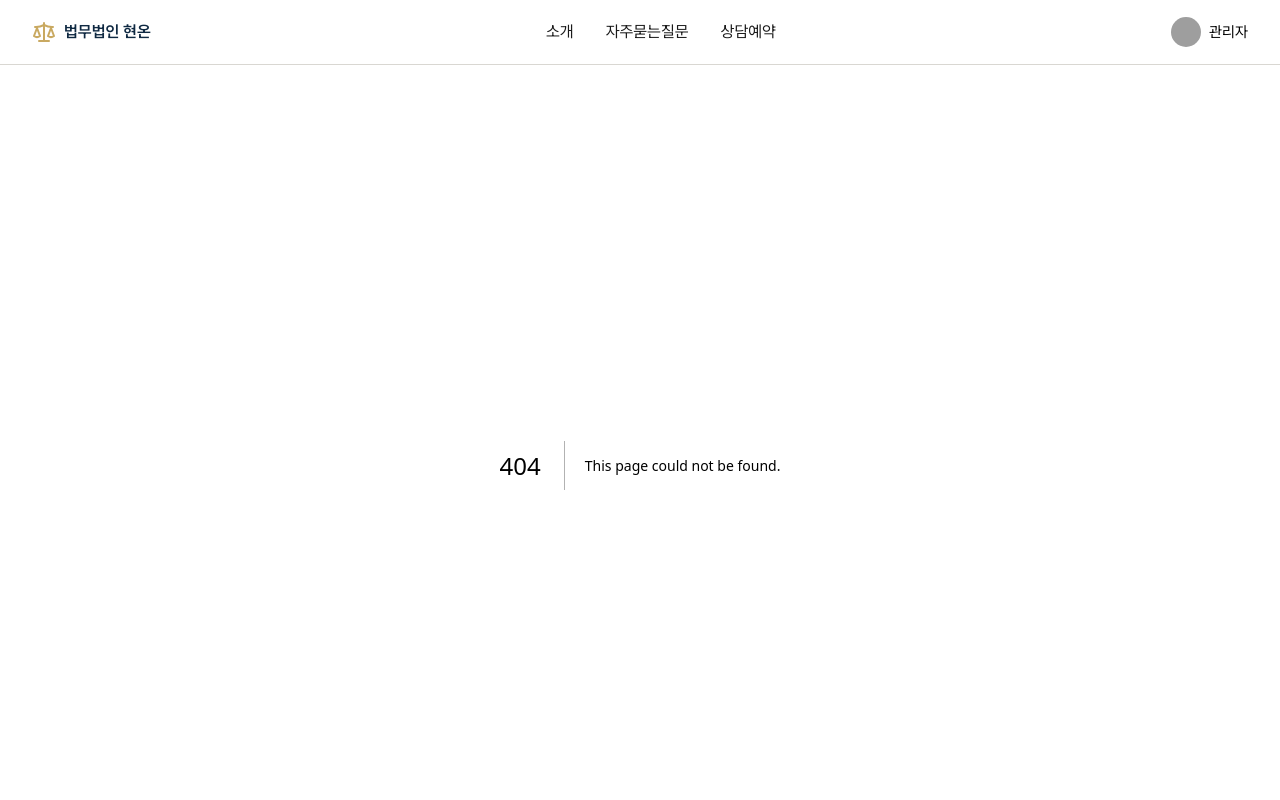
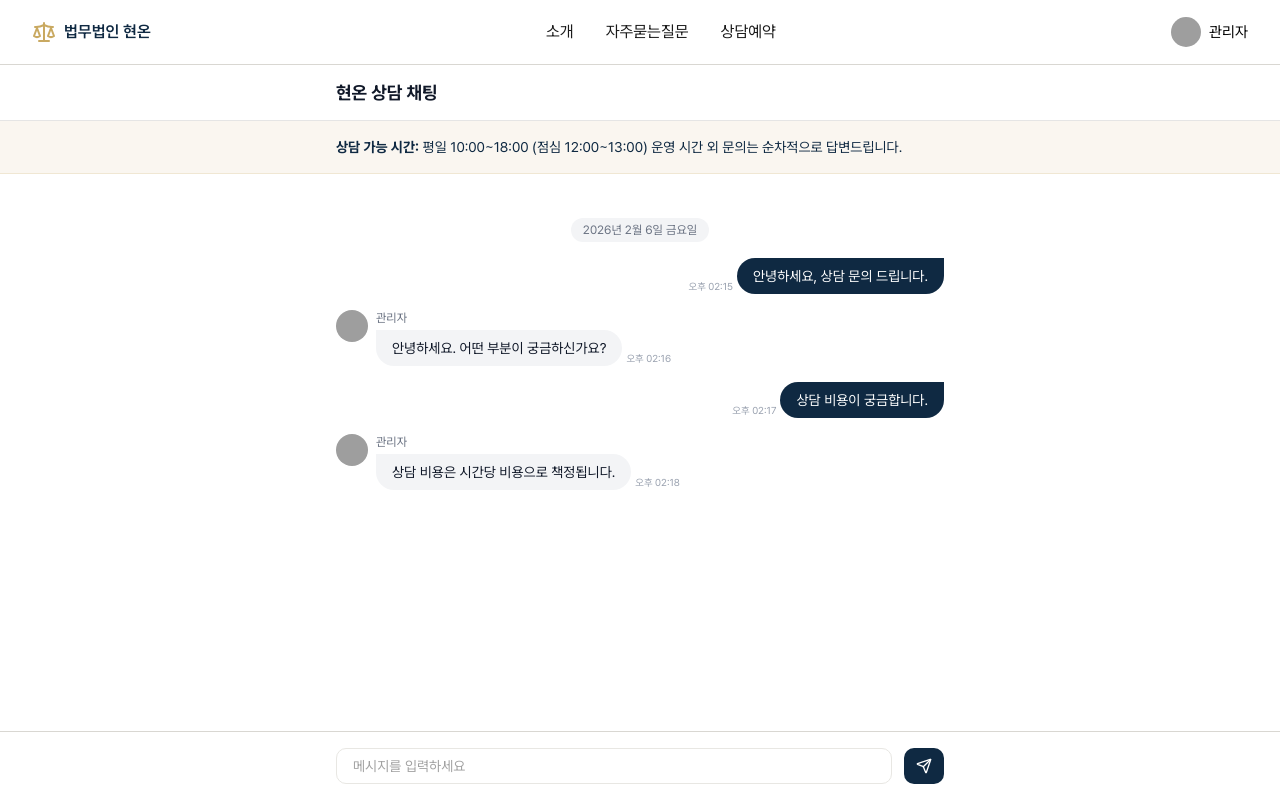
Before and after one commit to hyeonjy/hyeonon-law, a Next.js app: page /chat in a window 1280 px wide. Before the commit this address had no page. Shown: the top 800 px of the page. Built offline with nearby package versions, Linux system fonts and the light colour scheme; grey boxes are pictures that could not be loaded.

Commit message:
style: 사용자 채팅 페이지 구현

```diff
--- /dev/null
+++ b/src/app/(client)/chat/page.tsx
@@ -0,0 +1,5 @@
+import { MyChatRoom } from "@/features/chat/components/my-chat-room";
+
+export default function ChatPage() {
+  return <MyChatRoom />;
+}
--- a/src/app/globals.css
+++ b/src/app/globals.css
@@ -14,6 +14,7 @@
     /* Secondary Colors */
     --color-secondary-100: #c9a961;
     --color-secondary-200: #894b00;
+    --color-secondary-300: #faf6f0;
 
     /* Grayscale */
     --color-grayscale-100: #f8f7f4;
@@ -36,6 +37,7 @@
   --color-primary-300: var(--color-primary-300);
   --color-secondary-100: var(--color-secondary-100);
   --color-secondary-200: var(--color-secondary-200);
+  --color-secondary-300: var(--color-secondary-300);
   --color-grayscale-100: var(--color-grayscale-100);
   --color-grayscale-200: var(--color-grayscale-200);
   --color-grayscale-300: var(--color-grayscale-300);
--- a/src/components/layout/footer.tsx
+++ b/src/components/layout/footer.tsx
@@ -1,6 +1,16 @@
+"use client";
+
 import { Scale } from "lucide-react";
+import { usePathname } from "next/navigation";
 
 export function Footer() {
+  const pathname = usePathname();
+
+  // '/chat' 경로일 경우 아무것도 렌더링하지 않음
+  if (pathname === "/chat") {
+    return null;
+  }
+
   return (
     <footer className="w-full bg-black text-white">
       <div className="mx-auto flex w-full max-w-[1216px] flex-col justify-between px-4 py-12 md:flex-row md:items-end xl:px-0">
--- /dev/null
+++ b/src/features/chat/components/chat-header.tsx
@@ -0,0 +1,33 @@
+import Link from "next/link";
+import { ChevronLeft } from "lucide-react";
+import { ROUTES } from "@/constants/url";
+
+interface IChatHeaderProps {
+  isAdmin?: boolean;
+}
+
+export function ChatHeader({ isAdmin = false }: IChatHeaderProps) {
+  return (
+    <>
+      <header className="fixed top-[65px] w-full z-10 flex h-14 items-center border-b bg-white ">
+        <div className="flex items-center max-w-2xl mx-auto px-4 sm:px-6 lg:px-8 w-full">
+          {isAdmin && (
+            <Link href={ROUTES.ADMIN.CHATS} className="mr-3">
+              <ChevronLeft className="h-6 w-6 text-gray-900" />
+            </Link>
+          )}
+          <h1 className="text-lg font-bold text-gray-900">현온 상담 채팅</h1>
+        </div>
+      </header>
+
+      <div className="fixed top-[121px] w-full z-10 bg-secondary-300 border-b border-secondary-100/20">
+        <div className="max-w-2xl mx-auto px-4 sm:px-6 lg:px-8 py-4">
+          <p className="text-sm text-primary-100">
+            <strong>상담 가능 시간:</strong> 평일 10:00~18:00 (점심 12:00~13:00)
+            운영 시간 외 문의는 순차적으로 답변드립니다.
+          </p>
+        </div>
+      </div>
+    </>
+  );
+}
--- /dev/null
+++ b/src/features/chat/components/chat-input.tsx
@@ -0,0 +1,21 @@
+import { Send } from "lucide-react";
+
+export function ChatInput() {
+  return (
+    <div className="fixed bottom-0 left-0 right-0 border-t border-[#d9d7d2] bg-white">
+      <div className="flex gap-3 max-w-2xl mx-auto px-4 sm:px-6 lg:px-8 py-4 ">
+        <input
+          type="text"
+          placeholder="메시지를 입력하세요"
+          className="flex h-9 w-full flex-1 rounded-lg border border-[#e8e7e3] bg-white px-4 text-sm text-[#1a1a1a] outline-none placeholder:text-[#a1a1a1] focus:border-[#0f2942]"
+        />
+        <button
+          className="flex h-9 w-10 shrink-0 items-center justify-center rounded-lg bg-[#0f2942] text-white transition-colors hover:bg-[#1a3b5c]"
+          type="button"
+        >
+          <Send className="h-4 w-4" />
+        </button>
+      </div>
+    </div>
+  );
+}
--- /dev/null
+++ b/src/features/chat/components/chat-message-item.tsx
@@ -0,0 +1,71 @@
+import { Avatar, AvatarFallback, AvatarImage } from "@/components/ui/avatar";
+import { cn } from "@/lib/utils";
+
+interface ChatMessageItemProps {
+  content: string;
+  createdAt: string;
+  isMe: boolean;
+  senderName?: string;
+  senderAvatar?: string;
+}
+
+export function ChatMessageItem({
+  content,
+  createdAt,
+  isMe,
+  senderName,
+  senderAvatar,
+}: ChatMessageItemProps) {
+  const timeString = new Date(createdAt).toLocaleTimeString("ko-KR", {
+    hour: "2-digit",
+    minute: "2-digit",
+  });
+
+  return (
+    <div
+      className={cn(
+        "flex w-full gap-2",
+        isMe ? "justify-end" : "justify-start",
+      )}
+    >
+      {!isMe && (
+        <Avatar className="h-8 w-8 shrink-0">
+          <AvatarImage src={senderAvatar || ""} alt={senderName || "User"} />
+          <AvatarFallback>{senderName?.[0] || "U"}</AvatarFallback>
+        </Avatar>
+      )}
+
+      <div
+        className={cn(
+          "flex max-w-[70%] flex-col",
+          isMe ? "items-end" : "items-start",
+        )}
+      >
+        {!isMe && (
+          <span className="mb-1 text-xs text-gray-500">{senderName}</span>
+        )}
+
+        <div className="flex items-end gap-1">
+          {isMe && (
+            <span className="text-[10px] text-gray-400">{timeString}</span>
+          )}
+
+          <div
+            className={cn(
+              "rounded-2xl px-4 py-2 text-sm",
+              isMe
+                ? "rounded-tr-none bg-primary-100 text-white"
+                : "rounded-tl-none bg-gray-100 text-gray-900",
+            )}
+          >
+            {content}
+          </div>
+
+          {!isMe && (
+            <span className="text-[10px] text-gray-400">{timeString}</span>
+          )}
+        </div>
+      </div>
+    </div>
+  );
+}
--- /dev/null
+++ b/src/features/chat/components/chat-message-list.tsx
@@ -0,0 +1,70 @@
+import { ChatMessageItem } from "./chat-message-item";
+import { chatMessages } from "@/mocks/chat_messages";
+import { users } from "@/mocks/users";
+
+interface ChatMessageListProps {
+  roomId: string;
+  currentUserId: string;
+}
+
+export function ChatMessageList({
+  roomId,
+  currentUserId,
+}: ChatMessageListProps) {
+  // 현재 채팅방의 메시지 필터링
+  const roomMessages = chatMessages
+    .filter((msg) => msg.room_id === roomId)
+    .sort(
+      (a, b) =>
+        new Date(a.created_at).getTime() - new Date(b.created_at).getTime(),
+    );
+
+  // 사용자 정보 찾기
+  const getUser = (userId: string) => users.find((u) => u.id === userId);
+
+  // 메시지 날짜별로 그룹화
+  const groupedMessages: Record<string, typeof roomMessages> = {};
+  roomMessages.forEach((msg) => {
+    const date = new Date(msg.created_at).toLocaleDateString("ko-KR", {
+      year: "numeric",
+      month: "long",
+      day: "numeric",
+      weekday: "long",
+    });
+    if (!groupedMessages[date]) {
+      groupedMessages[date] = [];
+    }
+    groupedMessages[date].push(msg);
+  });
+
+  return (
+    <div className="mt-[121px] flex-1 overflow-y-auto bg-white">
+      <div className="max-w-2xl mx-auto px-4 sm:px-6 lg:px-8 py-8 space-y-6">
+        {Object.entries(groupedMessages).map(([date, messages]) => (
+          <div key={date} className="flex flex-col gap-4">
+            <div className="flex justify-center">
+              <span className="rounded-full bg-gray-100 px-3 py-1 text-xs text-gray-500">
+                {date}
+              </span>
+            </div>
+            {messages.map((msg) => {
+              const sender = getUser(msg.sender_id);
+              const isMe = msg.sender_id === currentUserId;
+
+              return (
+                <ChatMessageItem
+                  key={msg.id}
+                  content={msg.content}
+                  createdAt={msg.created_at}
+                  isMe={isMe}
+                  senderName={sender?.name || "알 수 없음"}
+                  senderAvatar={sender?.avatar_url || undefined}
+                />
+              );
+            })}
+          </div>
+        ))}
+      </div>
+    </div>
+  );
+}
--- /dev/null
+++ b/src/features/chat/components/my-chat-room/index.tsx
@@ -0,0 +1,19 @@
+import { ChatHeader } from "../chat-header";
+import { ChatInput } from "../chat-input";
+import { ChatMessageList } from "../chat-message-list";
+import { chatRooms } from "@/mocks/chat_rooms";
+import { users } from "@/mocks/users";
+
+export function MyChatRoom() {
+  // 채팅 임시 데이터
+  const roomId = chatRooms[0].id;
+  const currentUserId = users[1].id; // 유저1
+
+  return (
+    <div className="flex min-h-screen flex-col bg-white">
+      <ChatHeader />
+      <ChatMessageList roomId={roomId} currentUserId={currentUserId} />
+      <ChatInput />
+    </div>
+  );
+}
```
